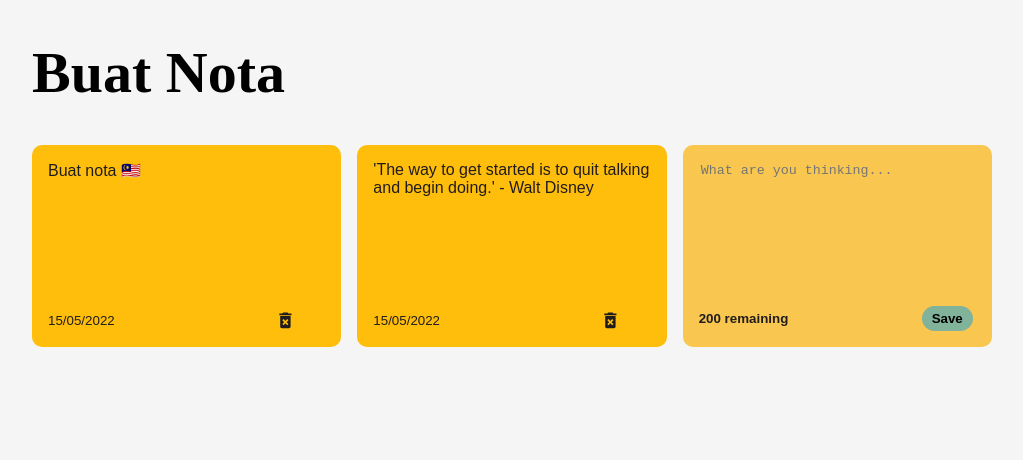
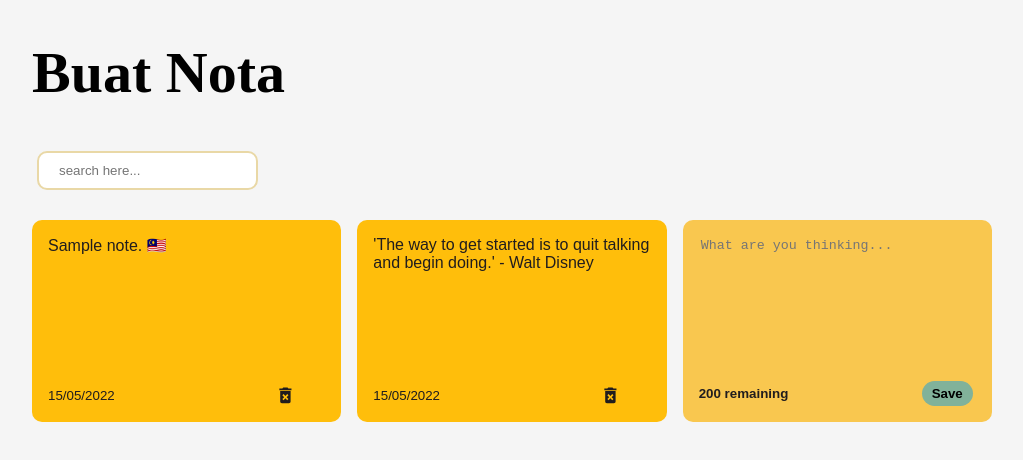
Before and after one commit to naufalazim/BuatNota, a React (Create React App) app: page / in a window 1280 px wide. Shown: the top 460 px of the page, without its empty margins (128-1151 px from the left). Built offline with nearby package versions, Linux system fonts and the light colour scheme.

Commit message:
UI Search Component

```diff
--- a/src/App.js
+++ b/src/App.js
@@ -2,6 +2,7 @@ import { nanoid } from "nanoid";
 import { useState } from "react";
 import NotesList from "./components/NotesList";
 import Header from "./components/Header";
+import Search from "./components/Search";
 
 
 const App = () => {
@@ -9,7 +10,7 @@ const App = () => {
 
     {
     id: nanoid(),
-    text: "Buat nota 🇲🇾",
+    text: "Sample note. 🇲🇾",
     date: "15/05/2022"
   },
 
@@ -54,7 +55,10 @@ const App = () => {
   return(
     <div>
         <div className="container">
+
         <Header />
+
+        <Search />
 
         <NotesList
         notes={notes}
--- a/src/components/Header.js
+++ b/src/components/Header.js
@@ -6,6 +6,8 @@ const Header = () => {
         <div className="header">
             <h1>Buat Nota</h1>
 
+
+
         </div>
     )
 }
--- /dev/null
+++ b/src/components/Search.js
@@ -0,0 +1,18 @@
+import React, { useState } from "react";
+
+const Search = () => {
+    return(
+        <div className="search">
+            <form>
+                <input
+                type="text"
+                className="form-control"
+                placeholder="search here..."
+                autoFocus
+                />
+            </form>
+        </div>
+    )
+}
+
+export default Search;
--- a/src/index.css
+++ b/src/index.css
@@ -46,14 +46,6 @@ code {
 
 
 /* PART: DARK MODE  */
-
-.dark-mode {
-  background-color: #023047 ;
-}
-
-.dark-mode h1 {
-  color: whitesmoke;
-}
 
 
 .notes-list {
@@ -126,8 +118,35 @@ button.save {
   left: 10em;
 }
 
+
 /* PART: SEARCH  */
-/* .search {
+
+.search {
+  display: flex;
+  align-items: center;
+  border-radius: 10px;
+  padding: 5px;
+  margin-bottom: 1.5em;
+}
+
+.search input {
+  border: 2px solid #e9d8a6;
+  border-radius: 10px;
+  background-color: none ;
+  background-color: none;
+  width: 100%;
+  padding: 10px 20px;
+  margin: 1px 0;
+  box-sizing: border-box;
+}
+
+.search input:focus {
+  outline: none;
+}
+
+/*
+
+.search {
   display: flex;
   align-items: center;
   background-color: bisque;
```
